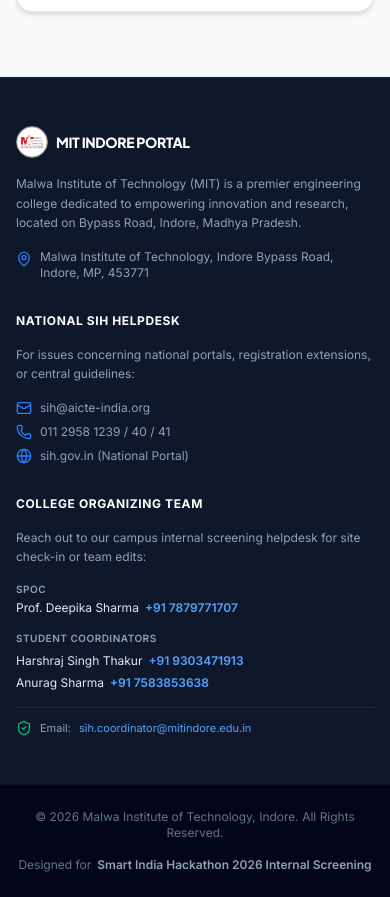
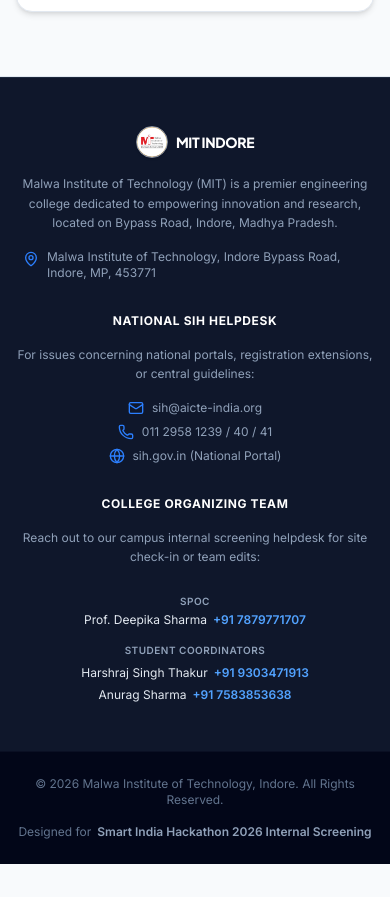
Before and after one commit to TheHarshrajThakur/2k26-SIH-INTERNAL-HACKATHON, a React (Vite) app: page / in a window 390 px wide. Shown: the part 5315-6212 px from the top of the page. After the commit the page ends 6179 px from the top, so only its background shows below. Built offline with nearby package versions, Linux system fonts and the light colour scheme.

Commit message:
Center align footer on mobile and remove coordinator email support block

```diff
--- a/src/components/Footer.tsx
+++ b/src/components/Footer.tsx
@@ -1,5 +1,5 @@
 import React from "react";
-import { MapPin, Phone, Mail, Globe, ShieldCheck } from "lucide-react";
+import { MapPin, Phone, Mail, Globe } from "lucide-react";
 import { MITLogo } from "./Logos";
 
 export const Footer: React.FC = () => {
@@ -10,41 +10,41 @@
       <div className="max-w-7xl mx-auto px-4 sm:px-6 lg:px-8 py-12 md:py-16 grid grid-cols-1 md:grid-cols-3 gap-8">
 
         {/* Col 1: Institute Coordinates */}
-        <div className="space-y-4">
+        <div className="space-y-4 flex flex-col items-center md:items-start text-center md:text-left">
           <div className="flex items-center gap-2 text-white">
             <MITLogo className="h-8 w-8" />
-            <span className="font-display font-extrabold text-sm tracking-tight">MIT INDORE PORTAL</span>
+            <span className="font-display font-extrabold text-sm tracking-tight">MIT INDORE</span>
           </div>
-          <p className="text-xs text-slate-400 leading-relaxed">
+          <p className="text-xs text-slate-400 leading-relaxed max-w-sm">
             Malwa Institute of Technology (MIT) is a premier engineering college dedicated to empowering
             innovation and research, located on Bypass Road, Indore, Madhya Pradesh.
           </p>
-          <div className="space-y-2 text-xs">
-            <div className="flex items-start gap-2">
+          <div className="space-y-2 text-xs w-full">
+            <div className="flex items-start gap-2 justify-center md:justify-start">
               <MapPin className="w-4 h-4 text-blue-500 shrink-0 mt-0.5" />
-              <span>Malwa Institute of Technology, Indore Bypass Road, Indore, MP, 453771</span>
+              <span className="max-w-xs md:max-w-none text-left md:text-left">Malwa Institute of Technology, Indore Bypass Road, Indore, MP, 453771</span>
             </div>
           </div>
         </div>
 
         {/* Col 2: National SIH AICTE contacts */}
-        <div className="space-y-4">
+        <div className="space-y-4 flex flex-col items-center md:items-start text-center md:text-left">
           <h3 className="text-white font-bold text-xs uppercase tracking-wider">National SIH Helpdesk</h3>
-          <p className="text-xs text-slate-400 leading-relaxed">
+          <p className="text-xs text-slate-400 leading-relaxed max-w-sm">
             For issues concerning national portals, registration extensions, or central guidelines:
           </p>
-          <div className="space-y-2 text-xs">
-            <div className="flex items-center gap-2">
+          <div className="space-y-2 text-xs flex flex-col items-center md:items-start">
+            <div className="flex items-center gap-2 justify-center md:justify-start">
               <Mail className="w-4 h-4 text-blue-500 shrink-0" />
               <a href="mailto:sih@aicte-india.org" className="hover:text-white transition-colors">
                 sih@aicte-india.org
               </a>
             </div>
-            <div className="flex items-center gap-2">
+            <div className="flex items-center gap-2 justify-center md:justify-start">
               <Phone className="w-4 h-4 text-blue-500 shrink-0" />
               <span>011 2958 1239 / 40 / 41</span>
             </div>
-            <div className="flex items-center gap-2">
+            <div className="flex items-center gap-2 justify-center md:justify-start">
               <Globe className="w-4 h-4 text-blue-500 shrink-0" />
               <a href="https://sih.gov.in" target="_blank" rel="noreferrer" className="hover:text-white transition-colors">
                 sih.gov.in (National Portal)
@@ -54,16 +54,16 @@
         </div>
 
         {/* Col 3: College Organizing Committee contacts */}
-        <div className="space-y-4">
+        <div className="space-y-4 flex flex-col items-center md:items-start text-center md:text-left">
           <h3 className="text-white font-bold text-xs uppercase tracking-wider">College Organizing Team</h3>
-          <p className="text-xs text-slate-400 leading-relaxed">
+          <p className="text-xs text-slate-400 leading-relaxed max-w-sm">
             Reach out to our campus internal screening helpdesk for site check-in or team edits:
           </p>
-          <div className="space-y-4 text-xs mt-3">
+          <div className="space-y-4 text-xs mt-3 w-full flex flex-col items-center md:items-start">
             {/* SPOC Contact */}
-            <div className="space-y-1">
+            <div className="space-y-1 flex flex-col items-center md:items-start">
               <span className="font-semibold text-slate-400 block uppercase tracking-wider text-[10px]">SPOC</span>
-              <div className="flex items-center gap-1.5 flex-wrap">
+              <div className="flex items-center gap-1.5 flex-wrap justify-center md:justify-start">
                 <span className="text-slate-200">Prof. Deepika Sharma</span>
                 <span className="text-slate-600 hidden sm:inline">•</span>
                 <a href="tel:+917879771707" className="text-blue-400 hover:text-blue-300 transition-colors hover:underline font-semibold">
@@ -73,17 +73,17 @@
             </div>
 
             {/* Student Coordinators */}
-            <div className="space-y-2">
+            <div className="space-y-2 flex flex-col items-center md:items-start">
               <span className="font-semibold text-slate-400 block uppercase tracking-wider text-[10px]">Student Coordinators</span>
-              <div className="space-y-1.5">
-                <div className="flex items-center gap-1.5 flex-wrap">
+              <div className="space-y-1.5 flex flex-col items-center md:items-start w-full">
+                <div className="flex items-center gap-1.5 flex-wrap justify-center md:justify-start">
                   <span className="text-slate-200">Harshraj Singh Thakur</span>
                   <span className="text-slate-600 hidden sm:inline">•</span>
                   <a href="tel:+919303471913" className="text-blue-400 hover:text-blue-300 transition-colors hover:underline font-semibold">
                     +91 9303471913
                   </a>
                 </div>
-                <div className="flex items-center gap-1.5 flex-wrap">
+                <div className="flex items-center gap-1.5 flex-wrap justify-center md:justify-start">
                   <span className="text-slate-200">Anurag Sharma</span>
                   <span className="text-slate-600 hidden sm:inline">•</span>
                   <a href="tel:+917583853638" className="text-blue-400 hover:text-blue-300 transition-colors hover:underline font-semibold">
@@ -91,15 +91,6 @@
                   </a>
                 </div>
               </div>
-            </div>
-
-            {/* Email Support */}
-            <div className="flex items-center gap-2 border-t border-slate-800 pt-3 text-[11px] text-slate-400 mt-2">
-              <ShieldCheck className="w-4 h-4 text-emerald-500 shrink-0" />
-              <span>Email: </span>
-              <a href="mailto:sih.coordinator@mitindore.edu.in" className="hover:text-white text-blue-400 transition-colors hover:underline">
-                sih.coordinator@mitindore.edu.in
-              </a>
             </div>
           </div>
         </div>
```
